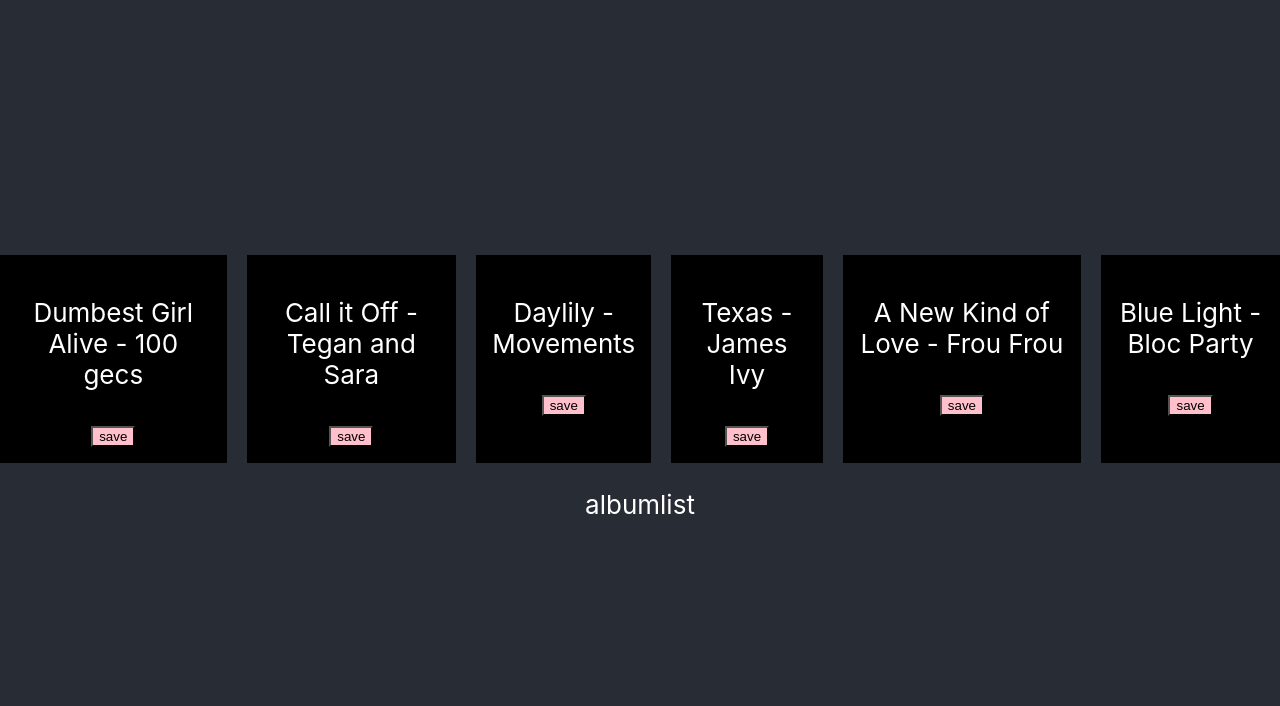
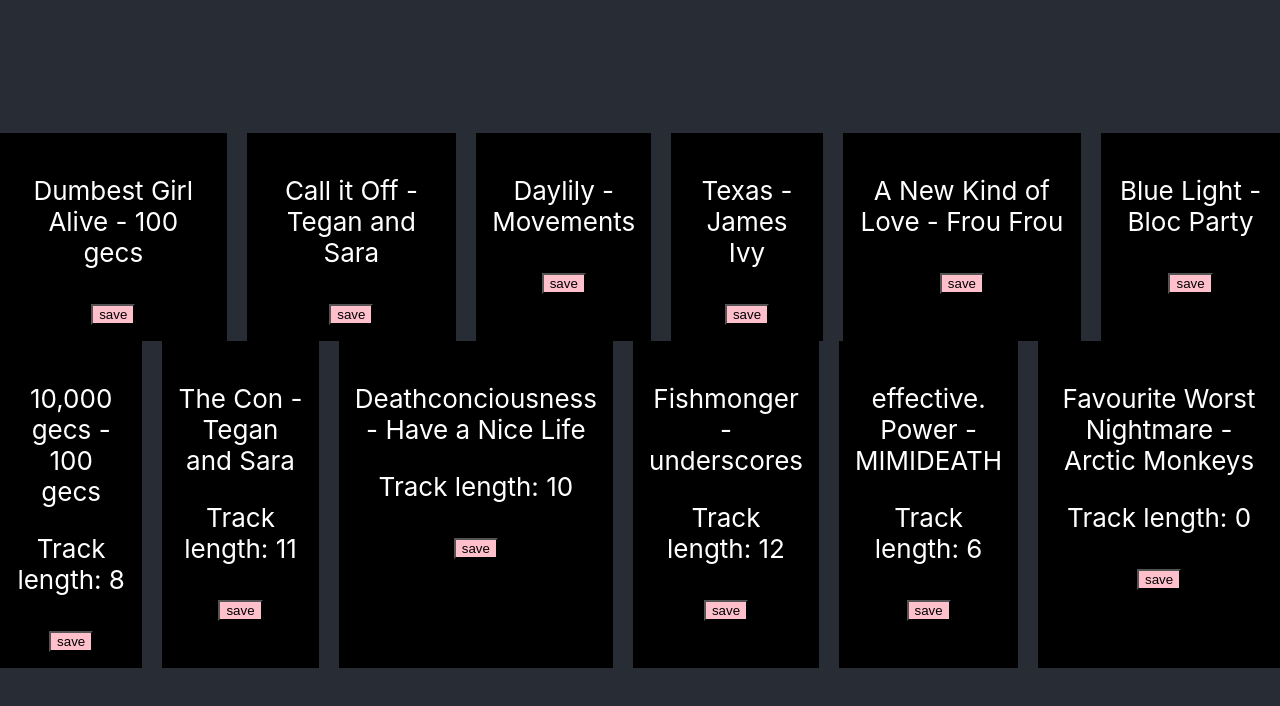
Before and after one commit to tecxh/vigilant-dollop, a React (Create React App) app: page / in a window 1280 px wide. Shown: the top 706 px of the page. Built offline with nearby package versions, Linux system fonts and the light colour scheme.

Commit message:
flesh out album list a bit more

```diff
--- a/src/App.tsx
+++ b/src/App.tsx
@@ -2,15 +2,15 @@
 import { AlbumList, SongList } from './components';
 
 function App() {
-  const handleSaveSong = (songId: string) => {
-    console.info(`todo - save song ${songId}`)
+  const handleContentSave = (contentId: string) => {
+    console.info(`todo - save song ${contentId}`)
   }
 
   return (
     <div className="App">
       <header className="App-header">
-        <SongList onSave={handleSaveSong} />
-        <AlbumList />
+        <SongList onSave={handleContentSave} />
+        <AlbumList onSave={handleContentSave} />
       </header>
     </div>
   );
--- a/src/components/AlbumList/AlbumList.tsx
+++ b/src/components/AlbumList/AlbumList.tsx
@@ -1,9 +1,24 @@
-export const AlbumList = () => {
-  const placeholder = 'albumlist';
+import { mockAlbums } from "../../mocks/albumMocks";
+
+interface AlbumListProps {
+  onSave: (albumId: string) => void;
+}
+
+export const AlbumList = ({ onSave }: AlbumListProps) => {
 
   return (
-    <p>
-      {placeholder}
-    </p>
+    <div style={{ display: 'flex', flexDirection: 'row', columnGap: 20 }}>
+      {mockAlbums.map((album) => {
+        const { title, artist, numberOfTracks, _id } = album;
+
+        return (
+          <div style={{ backgroundColor: 'black', padding: 16 }}>
+            <p>{`${title} - ${artist}`}</p>
+            <p>{`Track length: ${numberOfTracks}`}</p>
+            <button onClick={() => onSave(_id)} style={{ backgroundColor: 'pink' }}>save</button>
+          </div>
+        )
+      })}
+    </div>
   )
 }
```
